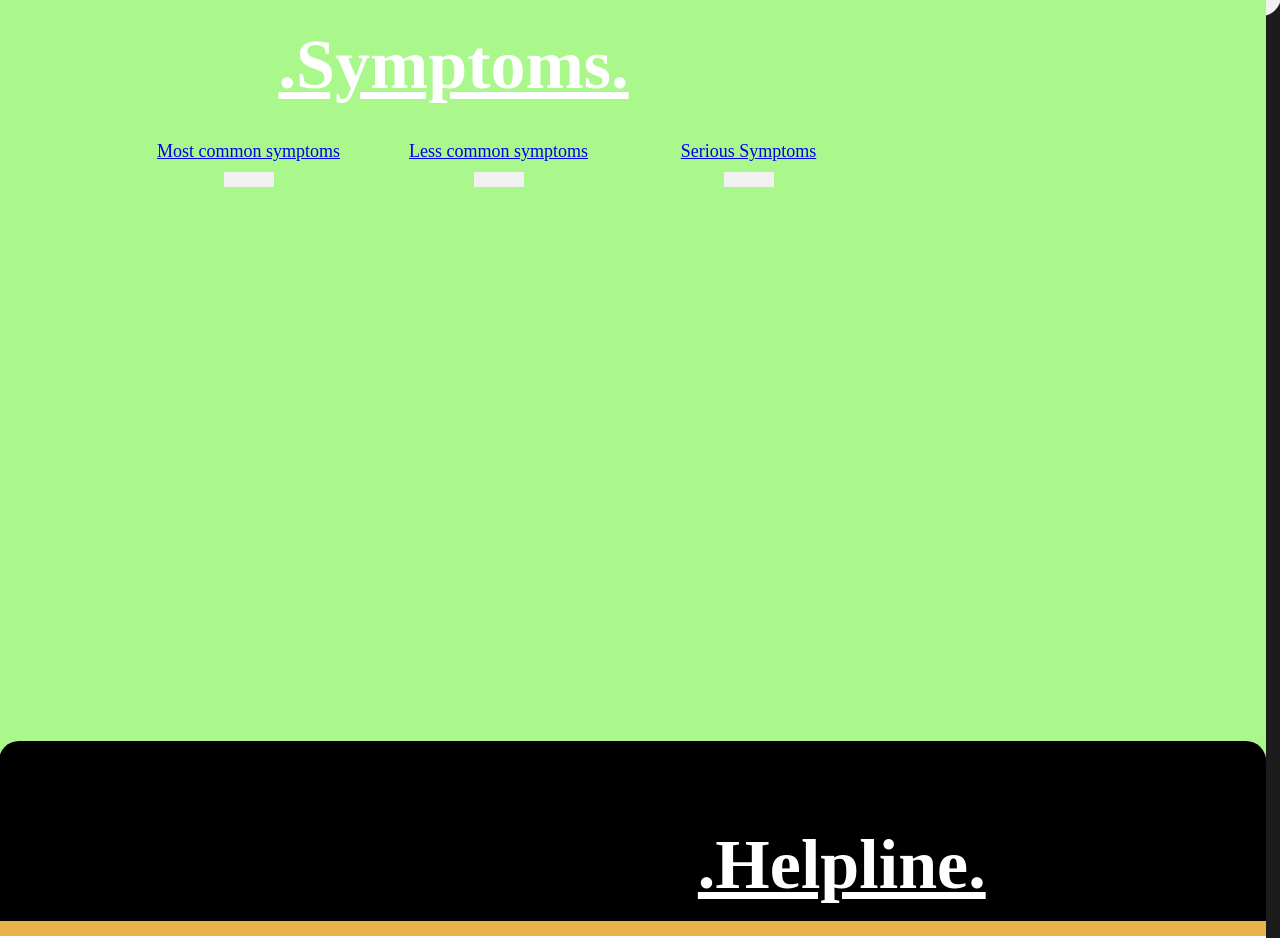
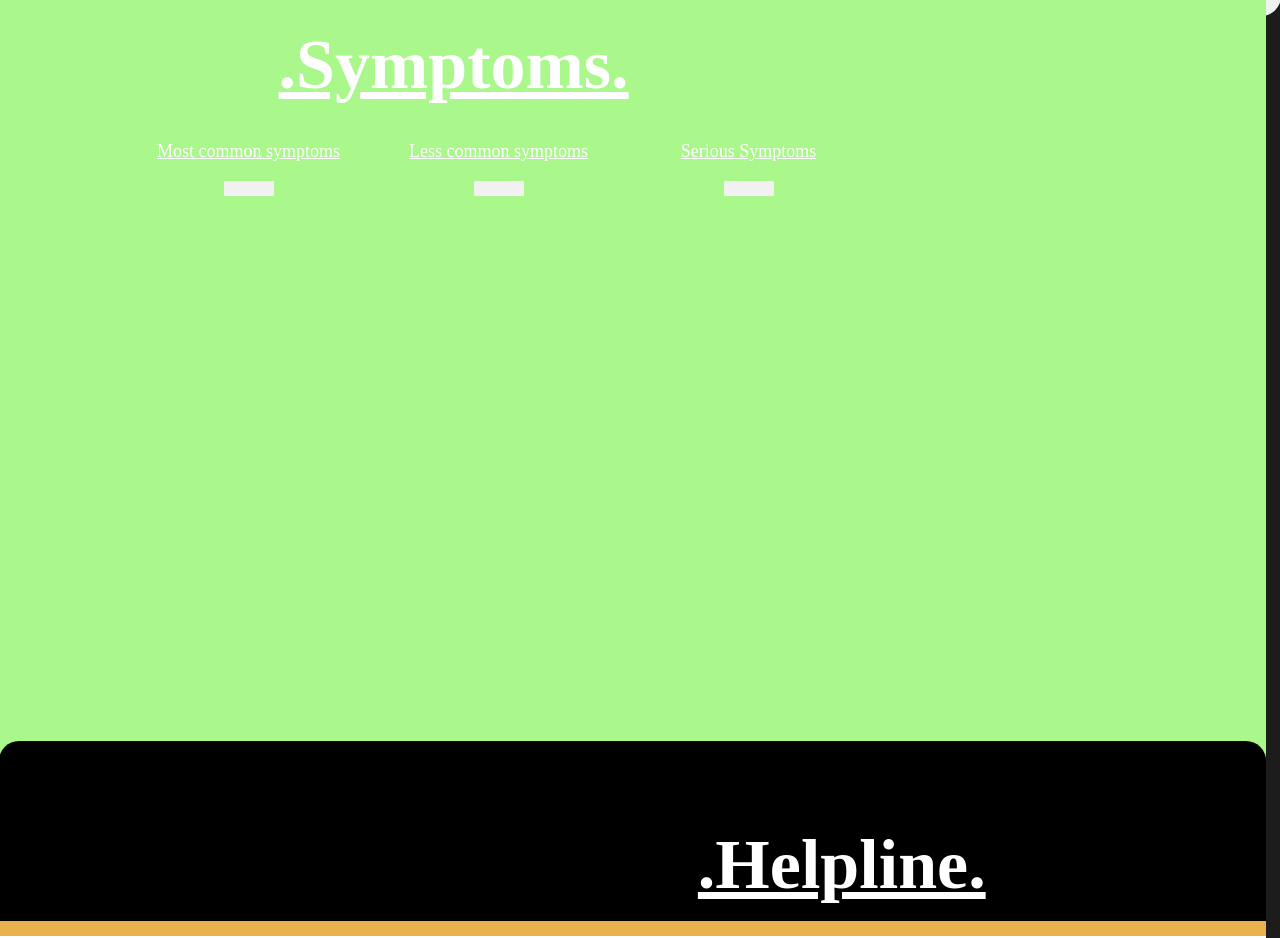
Before and after one commit to Manishsu1001/Covid-site, a plain HTML site: page index.html in a window 1280 px wide. Shown: the part 1793-2731 px from the top of the page. Drawn offline with nearby package versions, Linux system fonts and the light colour scheme; a web font is replaced by a local one.

Commit message:
Update covid.css
Updated it with javascript settings

```diff
--- a/covid.css
+++ b/covid.css
@@ -45,6 +45,7 @@ html{
     color: black;
     font-size: 18px;
     font-weight: bolder;
+    border: 0px;
     padding: 5px 10px 5px 10px;
 }
 #nav ul li a:hover{
@@ -251,8 +252,8 @@ html{
     text-align: center;
     text-decoration: underline;
 }
-#symptoms  div > .head{
-    color:black;
+#symptoms  div > .head > a{
+    color:rgb(255, 255, 255);
     font-size:18px;
     height: 60px;
     width: 200px;
@@ -267,7 +268,7 @@ html{
     background-color: rgb(241, 241, 241);
     height: 15px;
     width:50px;
-    margin: 10px auto;
+    margin: -20px auto;
 }
 #box1{
     position: absolute;
@@ -333,7 +334,7 @@ html{
     left: 300px;
     opacity:0;
 }
-#box1 > .head:hover,#box1 > .head.active{
+#box1 > .head:hover{
     color: rgb(114, 114, 114);
     text-shadow: 2px 2px 10px black;
 }
```
